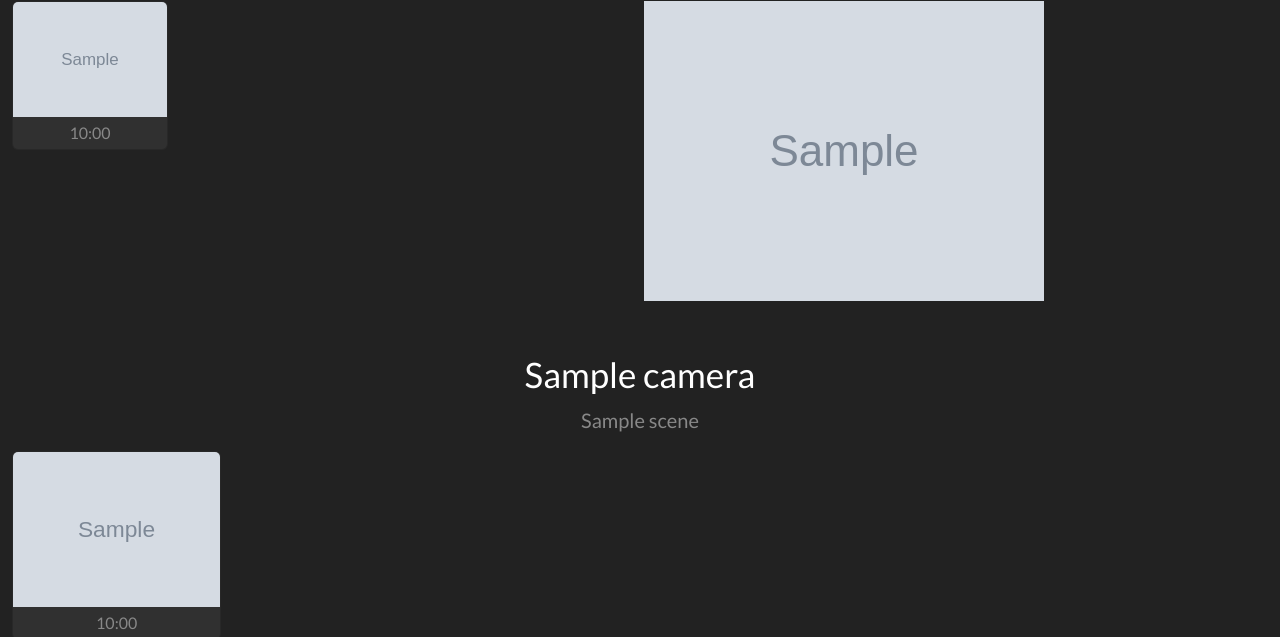
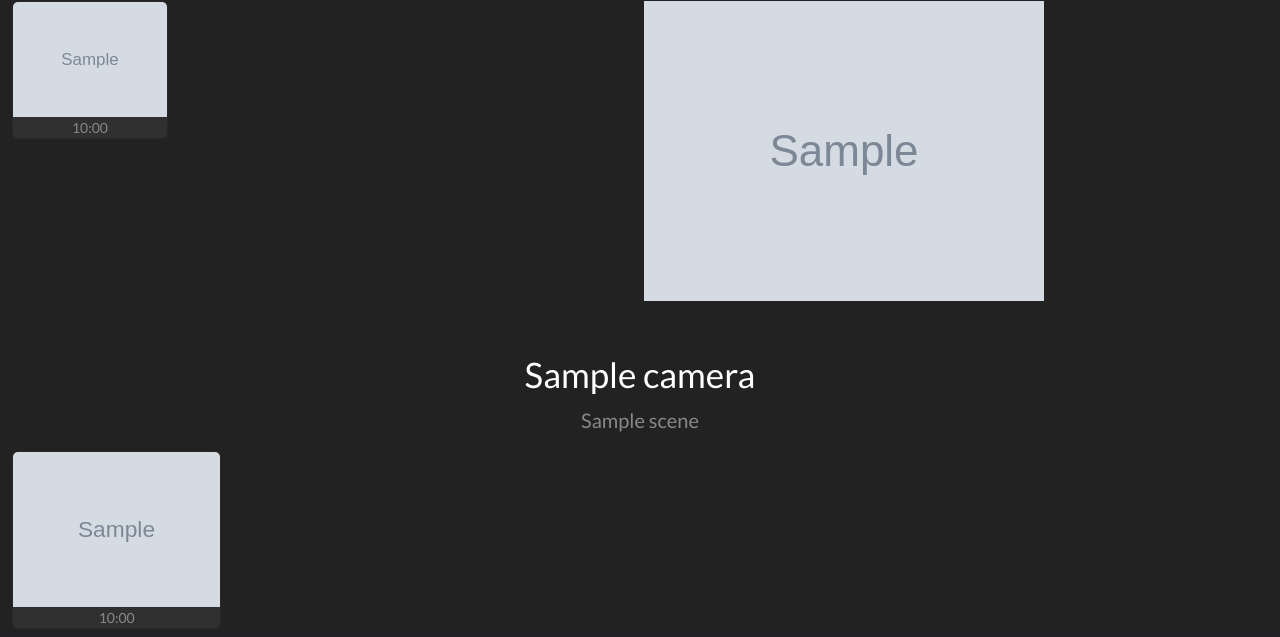
Before and after one commit to carstenfuchs/hallcam, a Django app: template web/Core/templates/Core/home.html in a window 1280 px wide. Shown: the part 377-1014 px from the top of the page. Run offline with Django 3.2, Linux system fonts and the light colour scheme; the template is opened without the code that fills it: most values are stand-ins (such as "Sample title", 1, 10 or a date in 2020); grey boxes marked "Sample" are stand-in pictures.

Commit message:
web: CSS tweaks for the home and details views

```diff
--- a/web/Core/templates/Core/home.html
+++ b/web/Core/templates/Core/home.html
@@ -30,8 +30,8 @@
                                     {% if pic %}
                                         <a class="glightbox" href="{{ pic.get_image_url }}"><img class="card-img-top" src="{{ pic.get_thumb_url }}" alt="image"></a>
                                     {% endif %}
-                                    <div class="card-body p-1">
-                                        <p class="card-text text-center text-muted">{{ pic.timestamp|date:"H:i"|default:'kein Bild' }}</p>
+                                    <div class="card-body p-0">
+                                        <p class="card-text text-center text-muted small">{{ pic.timestamp|date:"H:i"|default:'kein Bild' }}</p>
                                     </div>
                                 </div>
                             </div>
@@ -58,15 +58,15 @@
         <p class="lead text-muted text-center">{{ cp_set.camera.scene }}</p>
 
         {% if cp_set.pictures %}
-            <div class="row gx-0">
+            <div class="row gx-0 gy-2">
                 {% for pic in cp_set.pictures %}
                     <div class="col-6 col-sm-4 col-md-3 col-lg-2 col-xl-2 col-xxl-1">
                         <div class="card">
                             {% if pic %}
                                 <a class="glightbox" href="{{ pic.get_image_url }}"><img class="card-img-top" src="{{ pic.get_thumb_url }}" alt="image"></a>
                             {% endif %}
-                            <div class="card-body p-1">
-                                <p class="card-text text-center text-muted">{{ pic.timestamp|date:"H:i"|default:'kein Bild' }}</p>
+                            <div class="card-body p-0">
+                                <p class="card-text text-center text-muted small">{{ pic.timestamp|date:"H:i"|default:'kein Bild' }}</p>
                             </div>
                         </div>
                     </div>
--- a/web/Core/views/home.py
+++ b/web/Core/views/home.py
@@ -32,7 +32,7 @@ def get_latest_and_24(cameras):
                 series[index] = pic
                 continue
 
-            old_delta = (series[index].timestamp.replace(tzinfo=None) - first_fh).total_seconds() / 3600.0
+            old_delta = (series[index].timestamp - first_fh).total_seconds() / 3600.0
             assert round(old_delta) == index
 
             if abs(index - delta) < abs(index - old_delta):
```
